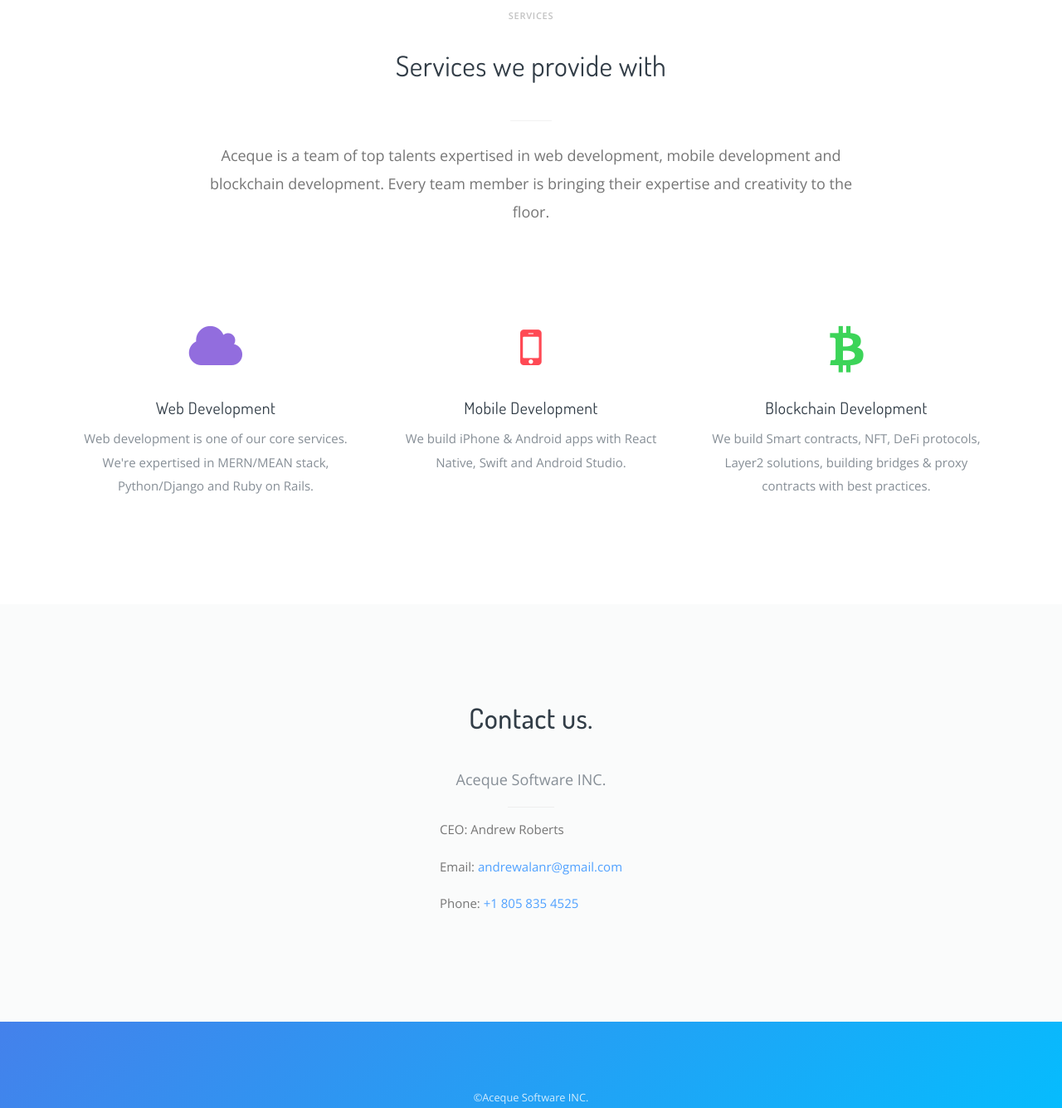
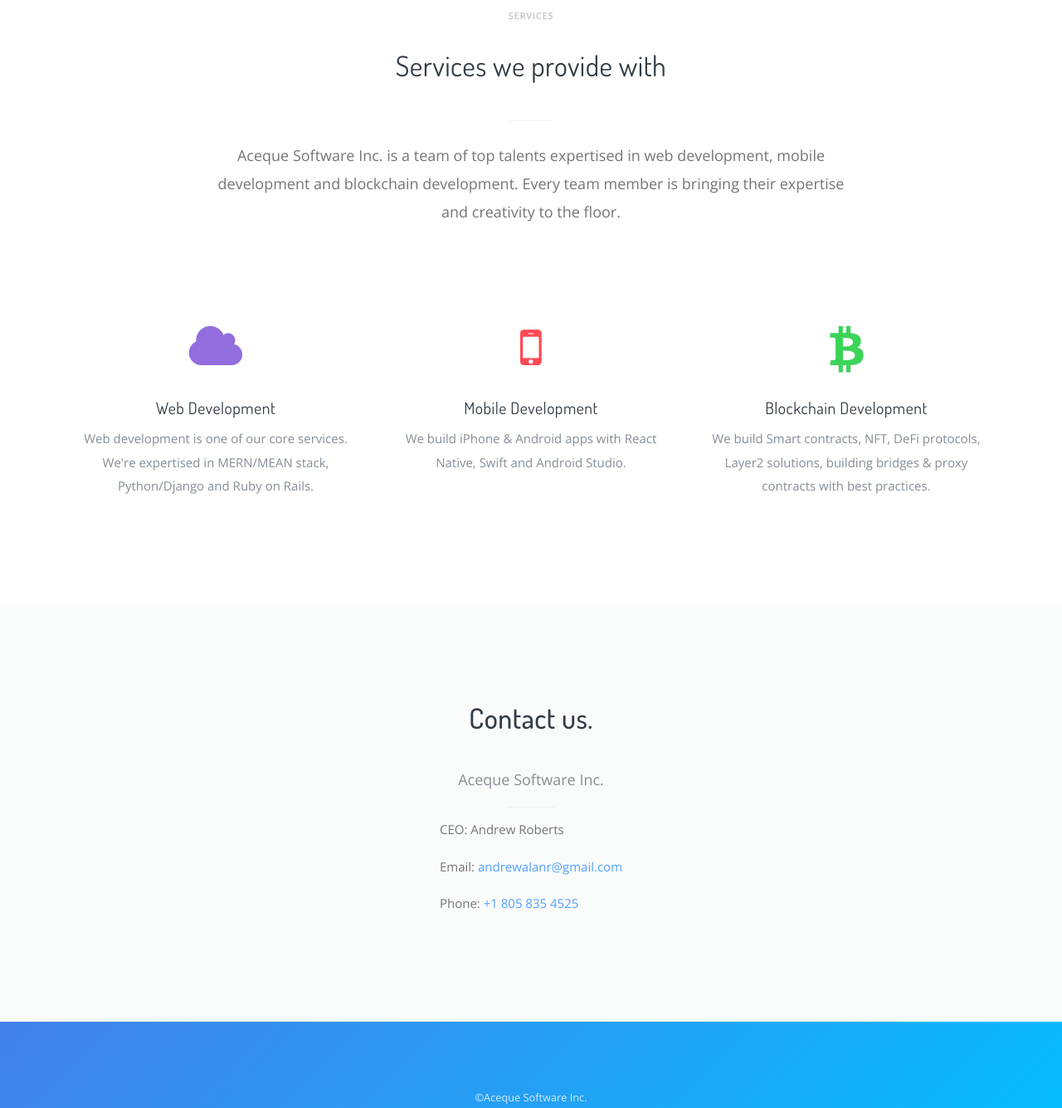
Before and after one commit to aceque-software/aceque-software, a plain HTML site: page index.html in a window 1280 px wide. Shown: the part 909-2244 px from the top of the page at 83% size. Drawn offline with nearby package versions, Linux system fonts and the light colour scheme.

Commit message:
Update ltd to Inc

```diff
--- a/index.html
+++ b/index.html
@@ -69,7 +69,7 @@
             <small>Services</small>
             <h2>Services we provide with</h2>
             <hr>
-            <p class="lead">Aceque is a team of top talents expertised in web development, mobile development and blockchain development. Every team member is bringing their expertise and creativity to the floor.</p>
+            <p class="lead">Aceque Software Inc. is a team of top talents expertised in web development, mobile development and blockchain development. Every team member is bringing their expertise and creativity to the floor.</p>
             <br>
           </header>
           <div class="row gap-y text-center">
@@ -99,7 +99,7 @@
       <section class="section bg-gray text-center">
         <div class="container">
           <h2 class="mb-6"><strong>Contact us.</strong></h2>
-          <p class="lead text-muted">Aceque Software INC.</p>
+          <p class="lead text-muted">Aceque Software Inc.</p>
           <hr class="w-5 my-3">
           <div class="row justify-content-md-center">
             <div class="col-auto text-left">
@@ -126,7 +126,7 @@
           </div>
           <div class="col-12 text-center">
             <br>
-            <small>©Aceque Software INC.</small>
+            <small>©Aceque Software Inc.</small>
           </div>
         </div>
       </div>
```
